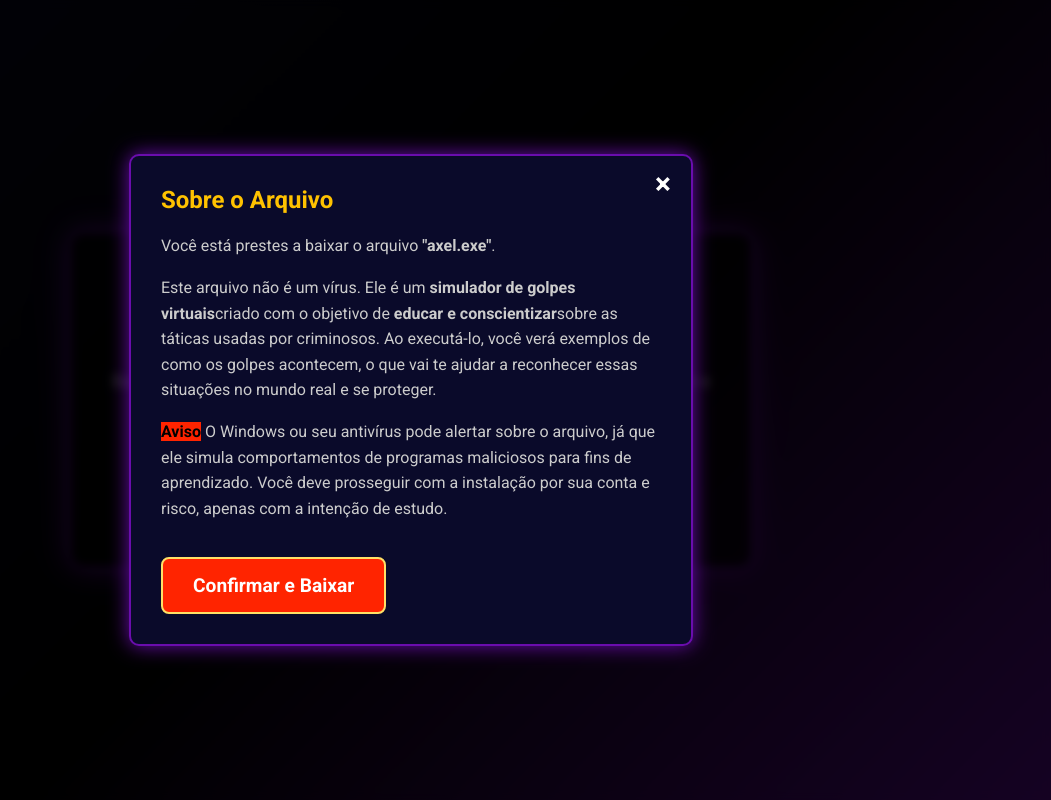
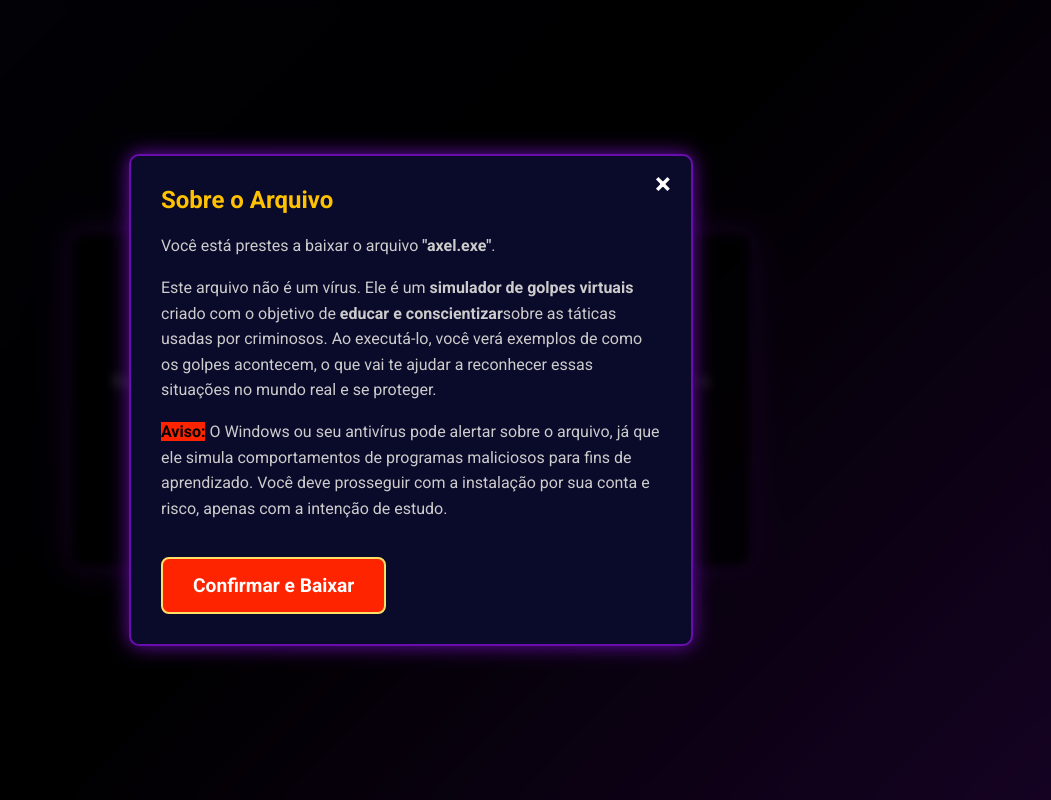
Before and after one commit to curancat/Axel, a plain HTML site: page index.html in a window 1280 px wide. Both pictures are taken after a click on the button "Baixar Simulador". Shown: the whole page, without its empty margins (229-1280 px from the left). Drawn offline with Linux system fonts and the light colour scheme.

Commit message:
Update index.html

```diff
--- a/index.html
+++ b/index.html
@@ -147,10 +147,10 @@
             Você está prestes a baixar o arquivo <strong>"axel.exe"</strong>.
         </p>
         <p>
-            Este arquivo não é um vírus. Ele é um <strong>simulador de golpes virtuais</strong>criado com o objetivo de <strong>educar e conscientizar</strong>sobre as táticas usadas por criminosos. Ao executá-lo, você verá exemplos de como os golpes acontecem, o que vai te ajudar a reconhecer essas situações no mundo real e se proteger.
+            Este arquivo não é um vírus. Ele é um <strong>simulador de golpes virtuais</strong> criado com o objetivo de <strong>educar e conscientizar</strong>sobre as táticas usadas por criminosos. Ao executá-lo, você verá exemplos de como os golpes acontecem, o que vai te ajudar a reconhecer essas situações no mundo real e se proteger.
         </p>
         <p>
-            <strong><mark>Aviso</mark></strong> O Windows ou seu antivírus pode alertar sobre o arquivo, já que ele simula comportamentos de programas maliciosos para fins de aprendizado. Você deve prosseguir com a instalação por sua conta e risco, apenas com a intenção de estudo.
+            <strong><mark>Aviso:</mark></strong> O Windows ou seu antivírus pode alertar sobre o arquivo, já que ele simula comportamentos de programas maliciosos para fins de aprendizado. Você deve prosseguir com a instalação por sua conta e risco, apenas com a intenção de estudo.
         </p>
         <a href="./axel.exe" class="download-btn" style="margin-top: 20px;">Confirmar e Baixar</a>
     </div>
```
